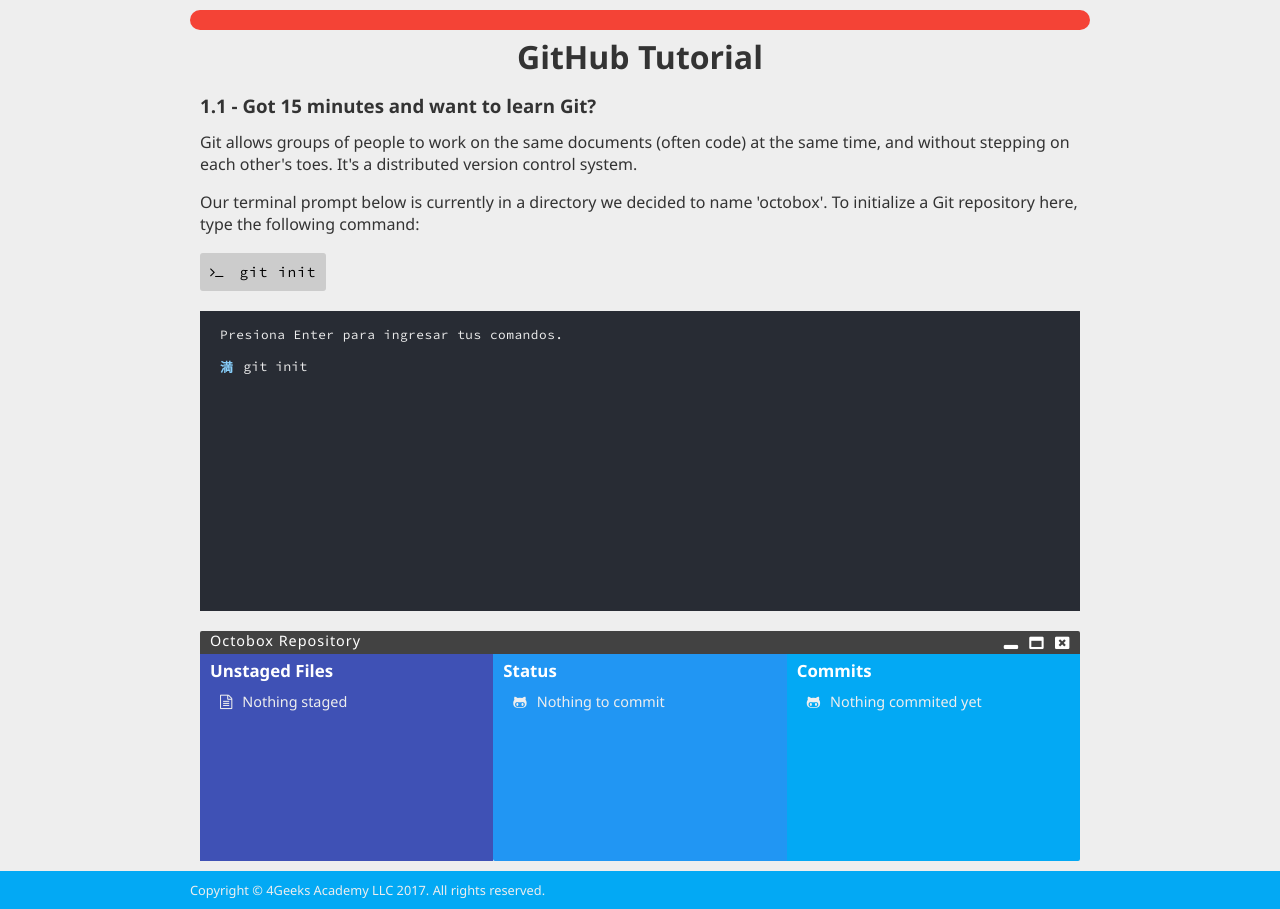
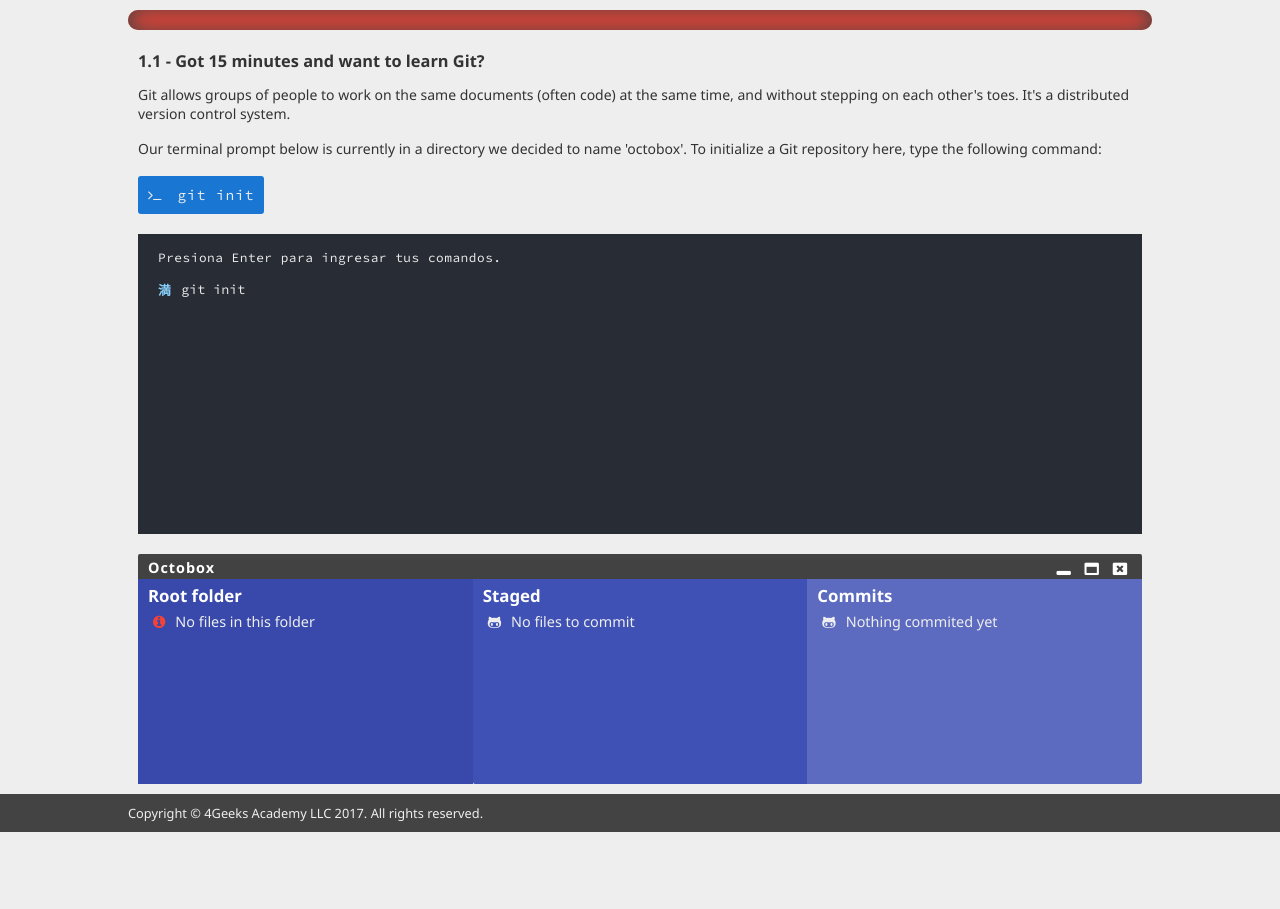
Before and after one commit to 4GeeksAcademy/git-interactive-tutorial, a plain HTML site: page index.html in a window 1280 px wide. Both pictures are taken after a click on the button "git init". After the commit the page ends 832 px from the top, so only its background shows below. Drawn offline with Linux system fonts and the light colour scheme; some packages are replaced by stand-ins of ours; a script that the page names is missing.

Commit message:
Implement folder structure in repo status & staged files

```diff
--- a/css/style.css
+++ b/css/style.css
@@ -13,22 +13,20 @@
 }
 
 body {
+    min-width: 600px;
+    min-height: 100vh;
     display: flex;
-    min-height: 100vh;
     flex-direction: column;
     background-color: #eee;
     font-family: 'Segoe UI', Tahoma, Geneva, Verdana, sans-serif;
-    font-size: 16px;
+    font-size: 14px;
     color: #333;
-}
-
-main {
-    flex: 1;
+    opacity: 0;
+    transition: opacity 1s;
 }
 
 .container {
-    min-width: 600px;
-    max-width: 900px;
+    max-width: 1024px;
     margin: 0 auto;
 }
 
@@ -50,9 +48,10 @@
 =================================== */
 
 #myProgress {
-    width: 100%;
+    width: 80% !important;
     background-color: #f44336;
     border-radius: 30px;
+    box-shadow: 0 0 20px #434343 inset;
 }
 #myBar {
     width: 0%;
@@ -87,7 +86,8 @@
     font-size: .9rem;
     letter-spacing: 1px;
     font-family: 'Source Code Pro', monospace;
-    background-color: #ccc;
+    background-color: #1976D2;
+    color: #eee;
 }
 
 #instrucciones button.comando::before {
@@ -97,7 +97,7 @@
 }
 
 #instrucciones button.comando:hover {
-    opacity: .8;
+    opacity: .9;
     cursor: pointer;
 }
 
@@ -189,15 +189,16 @@
 #repository .header {
     display: flex;
     flex-direction: row;
-    height: 10%;
+    height: 11%;
     background-color: #424242;
     border-top-right-radius: 2px;
     border-top-left-radius: 2px;
-    padding-left: 10px;
 }
 
 #repository .header .title {
     width: 90%;
+    font-weight: bold;
+    padding: 4px 10px;
     text-align: left;
     user-select: none;
     letter-spacing: 1px;
@@ -205,7 +206,7 @@
 
 #repository .header .buttons {
     width: 10%;
-    padding: 5px;
+    padding: 8px;
     display: flex;
     flex-direction: row;
     justify-content: space-around;
@@ -221,27 +222,27 @@
 }
 
 #repository .repo-status {
-    height: 90%;
+    height: 89%;
     display: flex;
     flex-direction: row;
 }
 
-#repository .repo-status .unstaged {
-    background-color: #3F51B5;
+#repository .repo-status .repo-folder {
+    background-color: #3949AB;
 }
 
-#repository .repo-status .status {
-    background-color: #2196F3;
+#repository .repo-status .staged {
+    background-color: #3F51B5;
     border-bottom-left-radius: 2px;
 }
 
 #repository .repo-status div.commits {
-    background-color: #03A9F4;
+    background-color: #5C6BC0;
     border-bottom-right-radius: 2px;
 }
 
-#repository .repo-status .status,
-#repository .repo-status .unstaged,
+#repository .repo-status .staged,
+#repository .repo-status .repo-folder,
 #repository .repo-status .commits {
     width: 34%;
     height: 100%;
@@ -251,15 +252,21 @@
 }
 
 #repository .repo-status ul {
-    margin-top: 10px;
-    margin-left: 10px;
+    margin-top: 5px;
+    margin-left: 5px;
     width: 100%;
+}
+
+#repository ul li > ul {
+    margin-top: 0 !important;
+    margin-left: 20px !important;
 }
 
 #repository .repo-status li {
     width: 100% !important;
     list-style: none;
     color: #EEE;
+    user-select: none;
 }
 
 #repository .repo-status li::before {
@@ -267,12 +274,33 @@
     margin-right: 10px;
 }
 
-#repository .repo-status li.folder::before {
-    content: "\f07b";
+#repository  li.folder:hover {
+    cursor: pointer;
+    opacity: .7;
 }
 
-#repository .repo-status .unstaged li::before {
+#repository  li.folder::before {
+    content: "\f07c";
+    color: #795548;
+}
+
+/* #repository  li.folder.::before {
+    content: "\f07b";
+    color: #795548;
+} */
+
+#repository li.folder+ li.closed  {
+    display: none;
+}
+
+#repository li.file::before {
+    color: #FF5722;
     content: "\f0f6";
+}
+
+#repository li.info::before {
+    color: #f44336;
+    content: "\f05a";
 }
 
 #repository .repo-status li.commit::before {
@@ -287,7 +315,7 @@
 footer {
     font-size: .8rem;
     padding: 10px;
-    background-color: #03A9F4;
+    background-color: #434343;
     color: #EEE;
 }
 
--- a/index.html
+++ b/index.html
@@ -4,7 +4,7 @@
     <meta charset="UTF-8">
     <meta name="viewport" content="width=device-width, initial-scale=1.0">
     <meta http-equiv="X-UA-Compatible" content="ie=edge">
-    <title>GitHub Tutorial</title>
+    <title>Git Tutorial</title>
     <!-- FontAwesome -->
     <link href="https://maxcdn.bootstrapcdn.com/font-awesome/4.7.0/css/font-awesome.min.css" rel="stylesheet" integrity="sha384-wvfXpqpZZVQGK6TAh5PVlGOfQNHSoD2xbE+QkPxCAFlNEevoEH3Sl0sibVcOQVnN" crossorigin="anonymous">
     <!-- Google Fonts -->
@@ -16,14 +16,12 @@
 </head>
 <body>
     <main>
-        <div class="container">
-            <div id="myProgress">
-                <div id="myBar"></div>
-            </div>
+        <div id="myProgress"  class="container">
+            <div id="myBar"></div>
         </div>
 
         <div id="area-practica" class="container">
-            <h1>GitHub Tutorial</h1>
+            <!-- <h1>Git Tutorial</h1> -->
             <section id="leccion">
                 <div id="instrucciones">
                     <h3 id="instruccion"><span class="orden"></span> - <span class="titulo">Instrucciones</span></h3>
@@ -53,17 +51,14 @@
                         </div>
                     </div>
                     <div class="repo-status">
-                        <div class="unstaged">
-                            <h3>Unstaged Files</h3>
-                            <ul></ul>
+                        <div class="repo-folder">
+                            <h3>Root folder</h3>
                         </div>
-                        <div class="status">
-                            <h3>Status</h3>
-                            <ul></ul>
+                        <div class="staged">
+                            <h3>Staged</h3>
                         </div>
                         <div class="commits">
                             <h3>Commits</h3>
-                            <ul></ul>
                         </div>
                     </div>
                 </div>
--- a/js/main.js
+++ b/js/main.js
@@ -1,12 +1,26 @@
-// var lecciones;
+// var lecciones, config;
 // var oReq = new XMLHttpRequest();
 // oReq.onload = (e) => {
-//     lecciones = JSON.parse(e.target.responseText);
+//     lecciones = JSON.parse(e.target.responseText).lecciones;
+//     config = JSON.parse(e.target.responseText).config;
+//     loadPage();
 // };
-// oReq.open("get", "https://s3.amazonaws.com/laraveltienda/config.json", true);
+// oReq.onerror = function () {
+//     console.log("Error with JSON");
+//     sweetAlert({
+//         title: "Something happened!",
+//         text: "It seems we couldn't fetch the course data. <br> This page will be reload if 5 seconds.",
+//         type: "error",
+//         timer: 5000,
+//         showConfirmButton: false
+//     }, () => {
+//         location.reload();
+//     });
+// }
+// oReq.open("get", "hhttps://s3.us-east-2.amazonaws.com/manten-files/config.json", true);
 // oReq.send();
 
-( () => {
+// function loadPage() {
     var file = `{
         "config": {
             "repoName": "Octobox",
@@ -28,12 +42,7 @@
                 "successMessages": [
                     "Initialized empty Git repository in /.git/"
                 ],
-                "repoStatus": {
-                    "status": {
-                        "_comment": "Only add the 'msg' key if there are no files or folders",
-                        "msg": "No git repository"
-                    }
-                }
+                "repoStatus": {}
             },
             "2": {
                 "orden": "1.2",
@@ -56,12 +65,8 @@
                     "nothing to commit (create/copy files and use 'git add' to track)"
                 ],
                 "repoStatus": {
-                    "status": {
-                        "folder": [
-                            ".git"
-                        ]
-                    },
-                    "unstaged": [
+                    "repoFolder": [
+                        { ".git": [  ]  },
                         "octotext.txt"
                     ]
                 }
@@ -69,8 +74,11 @@
         }
     }`;
 
+    // =================================================
+    //  GLOBAL VARIABLES
+    // ==================================================
+
     var lecciones = JSON.parse(file).lecciones;
-    // console.log(lecciones);
     var config = JSON.parse(file).config;
 
     var leccionActual = 1;
@@ -78,15 +86,20 @@
     var avanceActual = 0;
     var leccionPorcentaje = 100 / leccionesTotal;
 
+    // User-introduced command history
+    var commandHist = [];
+    var commandPos = 1;
+    // General areas
     var consoleArea = document.querySelector('.console-area');
     var textarea = document.querySelector('#console-input');
-    var commandHist = [];
-    var commandPos = 1;
+    var areaTareas = document.querySelector('.tareas');
+    var repoFolderArea = document.querySelector('#repository .repo-status .repo-folder');
+    var repoStagedArea = document.querySelector('#repository .repo-status .staged');
+    var repoCommitsArea = document.querySelector('#repository .repo-status .commits');
 
-    var areaTareas = document.querySelector('.tareas');
-    var repoStatusArea = document.querySelector('#repository .repo-status .status ul');
-    var repoUnstagedArea = document.querySelector('#repository .repo-status .unstaged ul');
-    var repoCommitsArea = document.querySelector('#repository .repo-status .commits ul');
+    // =================================================
+    //  COURSE TASKS FUNCTIONS
+    // ==================================================
 
     function actualizarInfoLeccion() {
         // Actualizar titulo y orden
@@ -107,48 +120,44 @@
             areaTareas.appendChild(parrafo);
         }
 
-        // Actualizar Repo Status
-        deleteAllChilds(repoStatusArea);
-        if (lecciones[leccionActual].repoStatus.status.folder !== undefined) {
-            for (let i = 0; i < lecciones[leccionActual].repoStatus.status.folder.length; i++) {
-                let li = createElementNode("li", lecciones[leccionActual].repoStatus.status.folder[i]);
-                repoStatusArea.appendChild(li).classList.add('folder');
-            }
-        }
-        if (lecciones[leccionActual].repoStatus.status.files !== undefined) {
-            for (let i = 0; i < lecciones[leccionActual].repoStatus.status.files.length; i++) {
-                let li = createElementNode("li", lecciones[leccionActual].repoStatus.status.files[i]);
-                repoStatusArea.appendChild(li).classList.add('file');
-            }
+        // Actualizar Repo Folder
+        deleteAllChilds(repoFolderArea, 'h3');
+        if (lecciones[leccionActual].repoStatus.repoFolder !== undefined) {
+            let folderStructure = createFolderStructure(lecciones[leccionActual].repoStatus.repoFolder);
+            repoFolderArea.appendChild(folderStructure);
+        } else {
+            let ul = document.createElement('ul');
+            let li = createElementNode("li", "No files in this folder");
+            ul.appendChild(li).classList.add('info');
+            repoFolderArea.appendChild(ul);
         }
 
-        if (lecciones[leccionActual].repoStatus.status.msg !== undefined) {
-            let li = createElementNode("li", "Nothing to commit");
-            repoStatusArea.appendChild(li).classList.add('commit');
-        }
-
-        // Actualizar Repo Unstaged
-        deleteAllChilds(repoUnstagedArea);
-        if (lecciones[leccionActual].repoStatus.unstaged !== undefined) {
-            for (let i = 0; i < lecciones[leccionActual].repoStatus.unstaged.length; i++) {
-                let li = createElementNode("li", lecciones[leccionActual].repoStatus.unstaged[i]);
-                repoUnstagedArea.appendChild(li);
-            }
+        // Actualizar Staged
+        deleteAllChilds(repoStagedArea, 'h3');
+        if (lecciones[leccionActual].repoStatus.staged !== undefined) {
+            let folderStructure = createFolderStructure(lecciones[leccionActual].repoStatus.staged);
+            repoStagedArea.appendChild(folderStructure);
         } else {
-            let li = createElementNode("li", "Nothing staged");
-            repoUnstagedArea.appendChild(li);
+            let ul = document.createElement('ul');
+            let li = createElementNode("li", "No files to commit");
+            ul.appendChild(li).classList.add('commit');
+            repoStagedArea.appendChild(ul);
         }
 
         // Actualizar Repo Commits
-        deleteAllChilds(repoCommitsArea);
+        deleteAllChilds(repoCommitsArea, 'h3');
         if (lecciones[leccionActual].repoStatus.commits !== undefined) {
+            let ul = document.createElement('ul');
             for (let i = 0; i < lecciones[leccionActual].repoStatus.commits.length; i++) {
                 let li = createElementNode("li", lecciones[leccionActual].repoStatus.commits[i]);
-                repoCommitsArea.appendChild(li).classList.add('commit');
+                ul.appendChild(li).classList.add('commit');
             }
+            repoCommitsArea.appendChild(ul)
         } else {
+            let ul = document.createElement('ul');
             let li = createElementNode("li", "Nothing commited yet");
-            repoCommitsArea.appendChild(li).classList.add('commit');
+            ul.appendChild(li).classList.add('commit');
+            repoCommitsArea.appendChild(ul);
         }
     }
 
@@ -217,6 +226,8 @@
                     type: "success",
                     timer: 5000,
                     showConfirmButton: false
+                }, () => {
+                    location.reload();
                 });
             } else {
                 actualizarInfoLeccion();
@@ -227,13 +238,6 @@
             }
         }, 1000);
 
-    }
-
-    function createElementNode(elementTagAsString, texto) {
-        let element = document.createElement(elementTagAsString);
-        let textNode = document.createTextNode(texto);
-        element.appendChild(textNode);
-        return element;
     }
 
     function addTextareaListener() {
@@ -271,9 +275,23 @@
         });
     }
 
-    function deleteAllChilds(parentElement) {
-        while (parentElement.firstChild) {
-            parentElement.removeChild(parentElement.firstChild);
+    // =================================================
+    //  HELPER FUNCTIONS
+    // ==================================================
+
+    function createElementNode(elementTagAsString, texto) {
+        let element = document.createElement(elementTagAsString);
+        element.innerHTML = texto;
+        return element;
+    }
+
+    function deleteAllChilds(parentElement, exceptionTagAsString) {
+        while (parentElement.firstChild) {;
+            if (exceptionTagAsString !== undefined && parentElement.firstChild.tagName === exceptionTagAsString.toUpperCase()) {
+                return;
+            }  else {
+                parentElement.removeChild(parentElement.firstChild);
+            }
         }
     }
 
@@ -289,12 +307,56 @@
         return count;
     }
 
+    function createFolderStructure(folderArray) {
+        let ul = document.createElement('ul');
+        for (var i = 0; i < folderArray.length; i++) {
+            var element = folderArray[i];
+            if (typeof(element) === 'object') {
+                for (var key in element) {
+                    let li = createElementNode('li', key);
+                    li.addEventListener('click', (e) => {
+                        e.target.nextSibling.classList.toggle('closed');
+                    })
+                    ul.appendChild(li).classList.add('folder');
+                    if (element[key].length > 0) {
+                        let liContainer = document.createElement('li');
+                        let innerUl = createFolderStructure(element[key]);
+                        liContainer.appendChild(innerUl);
+                        ul.appendChild(liContainer);
+                    } else if (key === ".git") {
+                        let liContainer = document.createElement('li');
+                        liContainer.classList.add('closed');
+                        let innerUl = createElementNode('ul', '<li class="info">Too many files to show! LOL</li>');
+                        liContainer.appendChild(innerUl);
+                        ul.appendChild(liContainer);
+                    } else {
+                        let liContainer = document.createElement('li');
+                        liContainer.classList.add('closed');
+                        let innerUl = createElementNode('ul', '<li class="info">Empty folder</li>');
+                        liContainer.appendChild(innerUl);
+                        ul.appendChild(liContainer);
+                    }
+                }
+            } else {
+                let li = createElementNode('li', element);
+                ul.appendChild(li).classList.add('file');
+            }
+        }
+
+        return ul;
+    }
+
+    // ===================================================
+    //  APLICATION FIRST START
+    // ===================================================
+
     document.querySelector('.comando').addEventListener('click', () => {
         textarea.value = "";
         textarea.classList.add("typed");
         textarea.value = lecciones[leccionActual].comando;
         setTimeout(function() {
             textarea.classList.remove("typed");
+            textarea.focus();
         }, 1000);
     });
 
@@ -303,5 +365,9 @@
     // Ayudar listener para el textarea al cargar
     addTextareaListener();
     // Coloca nombre de Repo en header de folderArea
-    document.querySelector('#repository .header .title').innerHTML = config.repoName + " Repository";
-})();
+    document.querySelector('#repository .header .title').innerHTML = config.repoName;
+    // Show body after half a second
+    setTimeout(function() {
+        document.body.style.opacity = 1;
+    }, 500);
+// };
```
Also changed, not shown: config/config.json (+8 -10 lines), README.md.
